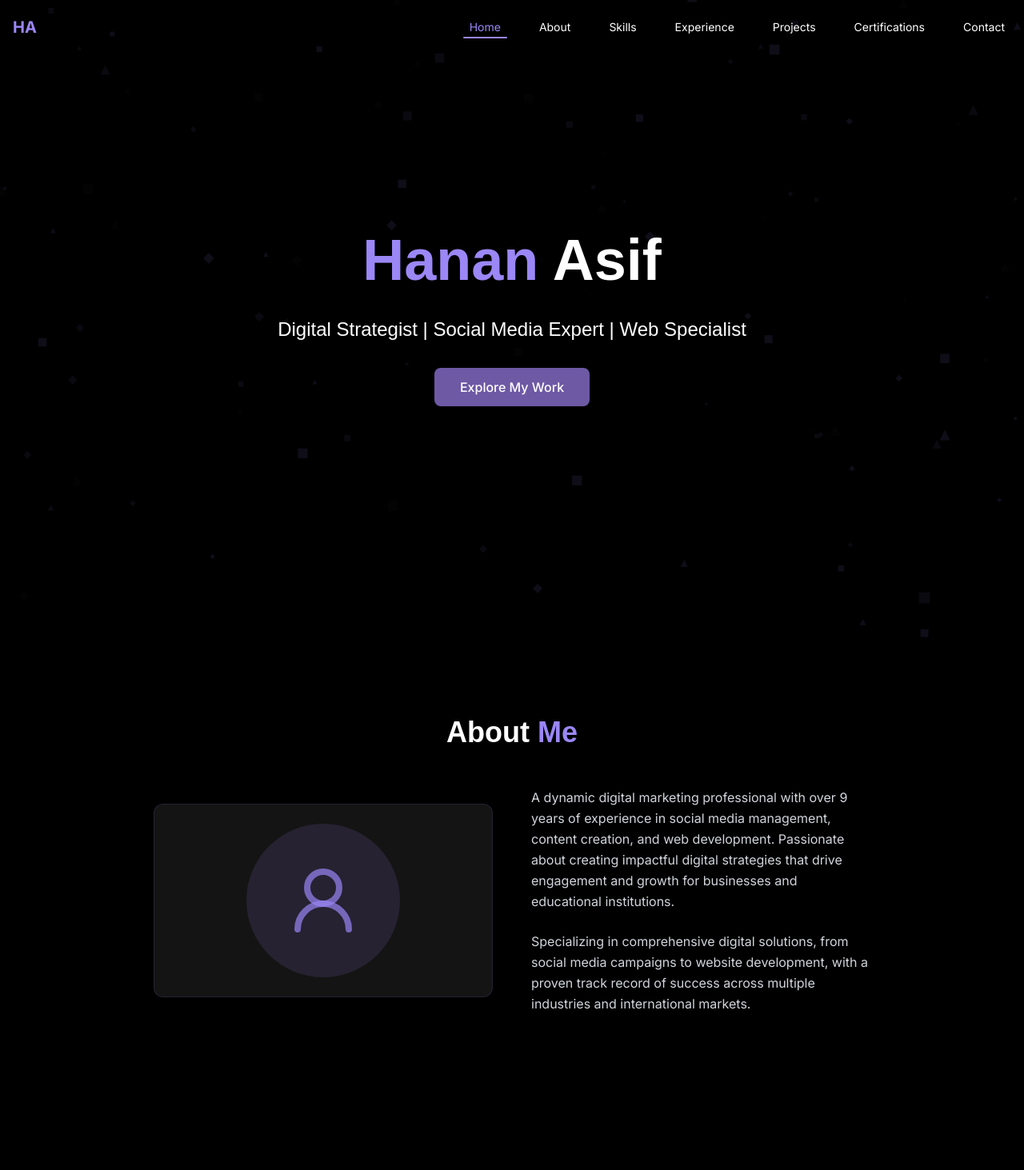
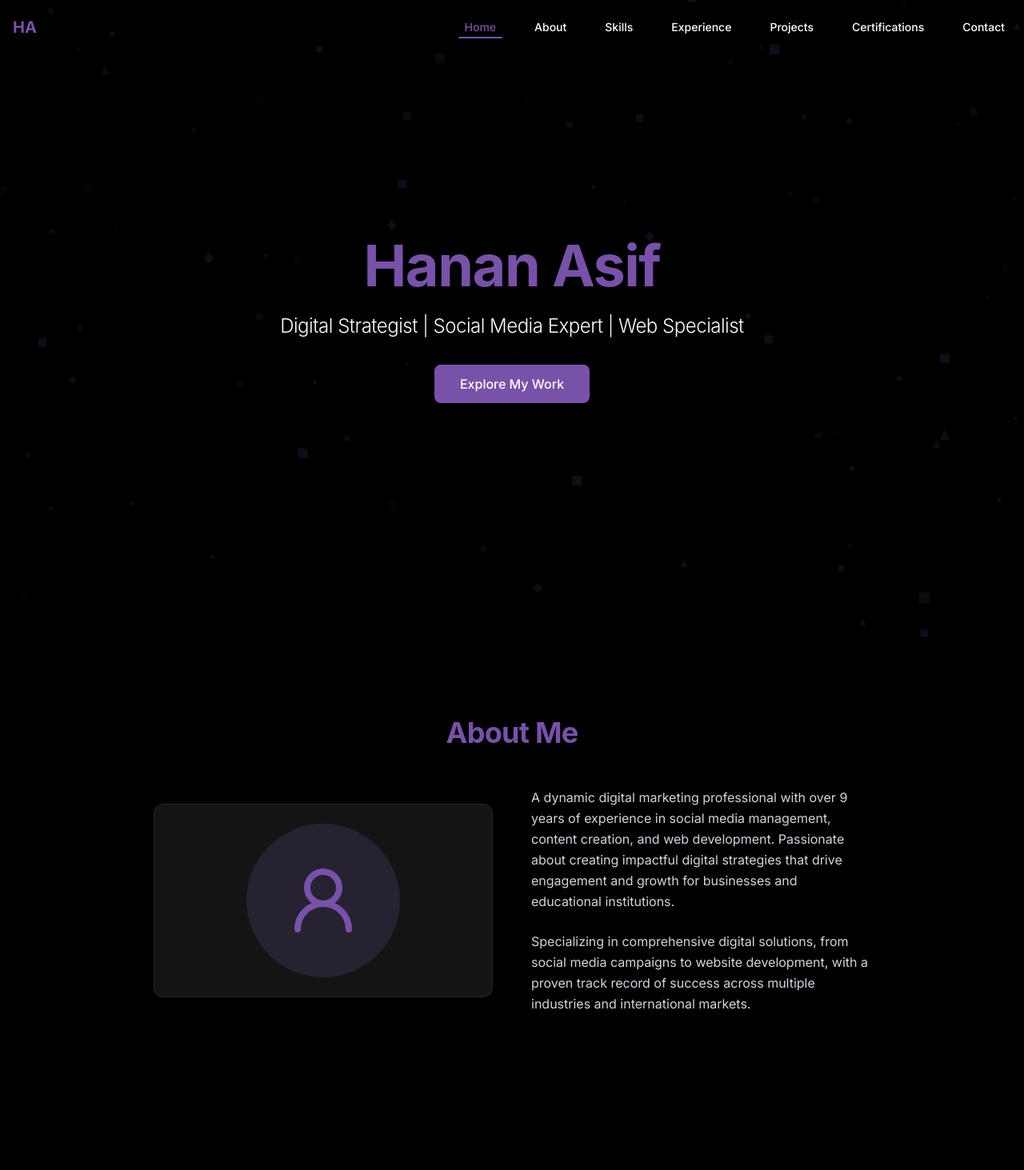
Before and after one commit to thehananasif/HananAsif-Portfolio, a React (Vite) app: page / in a window 1280 px wide. Shown: the top 1463 px of the page at 80% size. Built offline with nearby package versions, Linux system fonts and the light colour scheme.

Commit message:
Update portfolio design and typography
- Update the portfolio design to use SF Pro font.
- Remove glowing, neon, and shadow effects from headings.
- Set heading color to Royal Purple (#7851A9).
- Increase the size of the "Hanan Asif" heading.

```diff
--- a/src/App.css
+++ b/src/App.css
@@ -13,10 +13,10 @@
   transition: filter 300ms;
 }
 .logo:hover {
-  filter: drop-shadow(0 0 2em rgba(110, 89, 165, 0.7));
+  filter: drop-shadow(0 0 2em rgba(120, 81, 169, 0.7));
 }
 .logo.react:hover {
-  filter: drop-shadow(0 0 2em rgba(110, 89, 165, 0.7));
+  filter: drop-shadow(0 0 2em rgba(120, 81, 169, 0.7));
 }
 
 @keyframes logo-spin {
@@ -52,10 +52,17 @@
 }
 
 ::-webkit-scrollbar-thumb {
-  background: rgba(110, 89, 165, 0.6);
+  background: rgba(120, 81, 169, 0.6);
   border-radius: 4px;
 }
 
 ::-webkit-scrollbar-thumb:hover {
-  background: rgba(110, 89, 165, 0.8);
+  background: rgba(120, 81, 169, 0.8);
 }
+
+/* SF Pro font smoothing */
+body {
+  -webkit-font-smoothing: antialiased;
+  -moz-osx-font-smoothing: grayscale;
+  text-rendering: optimizeLegibility;
+}
--- a/src/components/FloatingText.tsx
+++ b/src/components/FloatingText.tsx
@@ -17,7 +17,7 @@ const FloatingText: React.FC<FloatingTextProps> = ({
 }) => {
   const getAnimationDuration = () => {
     switch (speed) {
-      case 'slow': return 'animation-duration: 5s;';
+      case 'slow': return 'animation-duration: 4s;';
       case 'fast': return 'animation-duration: 2s;';
       default: return 'animation-duration: 3s;';
     }
@@ -29,7 +29,7 @@ const FloatingText: React.FC<FloatingTextProps> = ({
         "animate-float",
         className
       )}
-      style={{ animationDelay: `${Math.random() * 2}s` }}
+      style={{ animationDelay: `${Math.random() * 1}s` }}
     >
       {text && <span style={{ display: 'inline-block' }}>{text}</span>}
       {children}
--- a/src/components/Navbar.tsx
+++ b/src/components/Navbar.tsx
@@ -8,6 +8,7 @@ interface NavbarProps {
 const Navbar: React.FC<NavbarProps> = ({ sections }) => {
   const [activeSection, setActiveSection] = useState('');
   const [isScrolled, setIsScrolled] = useState(false);
+  const [isMobileMenuOpen, setIsMobileMenuOpen] = useState(false);
 
   useEffect(() => {
     const handleScroll = () => {
@@ -47,47 +48,72 @@ const Navbar: React.FC<NavbarProps> = ({ sections }) => {
     if (element) {
       element.scrollIntoView({ behavior: 'smooth' });
     }
+    setIsMobileMenuOpen(false);
   };
 
   return (
     <nav
       className={`fixed top-0 left-0 right-0 z-50 transition-all duration-300 ${
-        isScrolled ? 'bg-portfolio-dark-purple/80 backdrop-blur-md py-3 shadow-lg' : 'bg-transparent py-5'
+        isScrolled ? 'bg-black/90 backdrop-blur-md py-3 shadow-lg' : 'bg-transparent py-5'
       }`}
     >
       <div className="container mx-auto px-4">
         <div className="flex justify-between items-center">
           <div className="text-xl font-bold text-white">
-            <span className="text-portfolio-light-purple">HA</span>
+            <span className="text-[#7851A9]">HA</span>
           </div>
 
+          {/* Desktop menu */}
           <ul className="hidden md:flex space-x-8">
             {sections.map(section => (
               <li key={section.id}>
                 <button
                   onClick={() => scrollToSection(section.id)}
-                  className={`relative px-2 py-1 text-sm transition-colors duration-300 ${
-                    activeSection === section.id ? 'text-portfolio-light-purple' : 'text-white hover:text-portfolio-light-purple'
+                  className={`relative px-2 py-1 text-sm font-medium transition-colors duration-300 ${
+                    activeSection === section.id ? 'text-[#7851A9]' : 'text-white hover:text-[#7851A9]'
                   }`}
                 >
                   {section.title}
                   {activeSection === section.id && (
-                    <span className="absolute bottom-0 left-0 w-full h-0.5 bg-portfolio-light-purple rounded-full" />
+                    <span className="absolute bottom-0 left-0 w-full h-0.5 bg-[#7851A9] rounded-full" />
                   )}
                 </button>
               </li>
             ))}
           </ul>
 
+          {/* Mobile menu button */}
           <div className="md:hidden">
-            {/* Mobile menu button - can be expanded if needed */}
-            <button className="text-white focus:outline-none">
-              <div className="w-6 h-0.5 bg-white mb-1.5"></div>
-              <div className="w-6 h-0.5 bg-white mb-1.5"></div>
-              <div className="w-6 h-0.5 bg-white"></div>
+            <button
+              className="text-white focus:outline-none"
+              onClick={() => setIsMobileMenuOpen(!isMobileMenuOpen)}
+            >
+              <div className={`w-6 h-0.5 bg-white mb-1.5 transition-all duration-300 ${isMobileMenuOpen ? 'transform rotate-45 translate-y-2' : ''}`}></div>
+              <div className={`w-6 h-0.5 bg-white mb-1.5 transition-all duration-300 ${isMobileMenuOpen ? 'opacity-0' : 'opacity-100'}`}></div>
+              <div className={`w-6 h-0.5 bg-white transition-all duration-300 ${isMobileMenuOpen ? 'transform -rotate-45 -translate-y-2' : ''}`}></div>
             </button>
           </div>
         </div>
+
+        {/* Mobile menu */}
+        {isMobileMenuOpen && (
+          <div className="md:hidden mt-4 bg-black/95 py-4 px-2 rounded-lg">
+            <ul className="space-y-4">
+              {sections.map(section => (
+                <li key={section.id}>
+                  <button
+                    onClick={() => scrollToSection(section.id)}
+                    className={`block w-full text-left px-4 py-2 text-sm font-medium rounded-md transition-colors duration-300 ${
+                      activeSection === section.id ? 'bg-[#7851A9]/20 text-[#7851A9]' : 'text-white hover:bg-[#7851A9]/10 hover:text-[#7851A9]'
+                    }`}
+                  >
+                    {section.title}
+                  </button>
+                </li>
+              ))}
+            </ul>
+          </div>
+        )}
       </div>
     </nav>
   );
--- a/src/index.css
+++ b/src/index.css
@@ -36,6 +36,9 @@
     --ring: 260 50% 55%;
 
     --radius: 0.5rem;
+
+    /* Royal Purple for headings */
+    --royal-purple: #7851A9;
   }
 }
 
@@ -49,12 +52,16 @@
   }
 
   body {
-    @apply bg-black text-foreground font-sans;
-    font-feature-settings: "rlig" 1, "calt" 1;
+    @apply bg-black text-foreground;
+    font-family: -apple-system, BlinkMacSystemFont, "SF Pro Text", "SF Pro Display", system-ui, sans-serif;
+    -webkit-font-smoothing: antialiased;
+    -moz-osx-font-smoothing: grayscale;
   }
 
   h1, h2, h3, h4, h5, h6 {
-    @apply font-heading font-bold;
+    font-family: -apple-system, BlinkMacSystemFont, "SF Pro Display", system-ui, sans-serif;
+    @apply font-bold text-[#7851A9];
+    letter-spacing: -0.02em;
   }
 }
 
@@ -110,6 +117,34 @@
     -ms-overflow-style: none;
     scrollbar-width: none;
   }
+
+  /* Modern button styling */
+  .button-modern {
+    @apply bg-[#7851A9] text-white px-8 py-3 rounded-lg transition-all duration-300 font-medium;
+    position: relative;
+    overflow: hidden;
+  }
+
+  .button-modern:hover {
+    @apply transform scale-105;
+    background-color: #8A65BC;
+  }
+
+  .button-modern:active {
+    @apply transform scale-95;
+  }
+
+  /* Main heading style */
+  .main-heading {
+    @apply text-6xl md:text-7xl font-bold;
+    color: #7851A9;
+  }
+
+  /* Section heading style */
+  .section-heading {
+    @apply text-3xl md:text-4xl font-bold mb-12 text-center;
+    color: #7851A9;
+  }
 }
 
 /* Animations */
--- a/src/pages/Index.tsx
+++ b/src/pages/Index.tsx
@@ -231,7 +231,7 @@ const Index = () => {
 
       {/* Scroll Progress Indicator */}
       <div
-        className="fixed top-0 left-0 h-1 bg-portfolio-light-purple z-50 transition-all duration-300"
+        className="fixed top-0 left-0 h-1 bg-[#7851A9] z-50 transition-all duration-300"
         style={{ width: `${scrollProgress * 100}%` }}
       />
 
@@ -243,19 +243,13 @@ const Index = () => {
           {/* Welcome Section */}
           <section id="welcome" className="min-h-screen relative flex items-center justify-center overflow-hidden">
             <div className="absolute inset-0 z-0">
-              {/* Background video would go here */}
               <div className="absolute inset-0 bg-black bg-opacity-90"></div>
             </div>
 
             <div className="container mx-auto px-4 z-10 text-center">
-              <FloatingText
-                text=""
-                className="mb-8"
-              >
-                <h1 className="text-5xl md:text-7xl font-bold text-white mb-2">
-                  <span className="text-portfolio-light-purple">Hanan</span> Asif
-                </h1>
-              </FloatingText>
+              <h1 className="main-heading mb-6">
+                Hanan Asif
+              </h1>
 
               <div className="opacity-0 animate-fade-in" style={{animationDelay: '0.5s', animationFillMode: 'forwards'}}>
                 <h2 className="text-xl md:text-2xl text-white font-light mb-8">
@@ -266,7 +260,7 @@ const Index = () => {
               <div className="opacity-0 animate-fade-in" style={{animationDelay: '1s', animationFillMode: 'forwards'}}>
                 <button
                   onClick={() => document.getElementById('about')?.scrollIntoView({ behavior: 'smooth' })}
-                  className="bg-portfolio-purple hover:bg-portfolio-light-purple text-white px-8 py-3 rounded-lg transition-all duration-300 transform hover:scale-105 font-medium"
+                  className="button-modern"
                 >
                   Explore My Work
                 </button>
@@ -278,15 +272,15 @@ const Index = () => {
           <section id="about" className="py-24 relative bg-black">
             <div className="container mx-auto px-4">
               <div className="max-w-4xl mx-auto">
-                <h2 className="text-3xl md:text-4xl font-bold text-white mb-12 text-center">
-                  About <span className="text-portfolio-light-purple">Me</span>
+                <h2 className="section-heading">
+                  About Me
                 </h2>
 
                 <div className="grid grid-cols-1 md:grid-cols-2 gap-12 items-center">
                   <ThreeDCard className="bg-portfolio-dark-gray/60 rounded-xl overflow-hidden border border-portfolio-purple/20">
                     <div className="p-6 flex items-center justify-center">
                       <div className="w-48 h-48 rounded-full bg-portfolio-purple/20 flex items-center justify-center">
-                        <UserRound className="w-24 h-24 text-portfolio-light-purple/70" />
+                        <UserRound className="w-24 h-24 text-[#7851A9]" />
                       </div>
                     </div>
                   </ThreeDCard>
@@ -308,8 +302,8 @@ const Index = () => {
           {/* Skills Section */}
           <section id="skills" className="py-24 relative bg-black">
             <div className="container mx-auto px-4">
-              <h2 className="text-3xl md:text-4xl font-bold text-white mb-12 text-center">
-                My <span className="text-portfolio-light-purple">Skills</span>
+              <h2 className="section-heading">
+                My Skills
               </h2>
 
               <div className="max-w-6xl mx-auto">
@@ -321,8 +315,8 @@ const Index = () => {
           {/* Experience Section */}
           <section id="experience" className="py-24 relative bg-black">
             <div className="container mx-auto px-4">
-              <h2 className="text-3xl md:text-4xl font-bold text-white mb-12 text-center">
-                Work <span className="text-portfolio-light-purple">Experience</span>
+              <h2 className="section-heading">
+                Work Experience
               </h2>
 
               <div className="max-w-5xl mx-auto">
@@ -334,8 +328,8 @@ const Index = () => {
           {/* Projects Section */}
           <section id="projects" className="py-24 relative bg-black">
             <div className="container mx-auto px-4">
-              <h2 className="text-3xl md:text-4xl font-bold text-white mb-12 text-center">
-                Featured <span className="text-portfolio-light-purple">Projects</span>
+              <h2 className="section-heading">
+                Featured Projects
               </h2>
 
               <div className="max-w-6xl mx-auto">
@@ -351,8 +345,8 @@ const Index = () => {
           {/* Certifications Section */}
           <section id="certifications" className="py-24 relative bg-black">
             <div className="container mx-auto px-4">
-              <h2 className="text-3xl md:text-4xl font-bold text-white mb-12 text-center">
-                <span className="text-portfolio-light-purple">Certifications</span>
+              <h2 className="section-heading">
+                Certifications
               </h2>
 
               <div className="max-w-6xl mx-auto">
@@ -368,8 +362,8 @@ const Index = () => {
           {/* Contact Section */}
           <section id="contact" className="py-24 relative bg-black">
             <div className="container mx-auto px-4">
-              <h2 className="text-3xl md:text-4xl font-bold text-white mb-12 text-center">
-                Get In <span className="text-portfolio-light-purple">Touch</span>
+              <h2 className="section-heading">
+                Get In Touch
               </h2>
 
               <div className="max-w-6xl mx-auto">
@@ -382,7 +376,7 @@ const Index = () => {
           <footer className="py-8 bg-black border-t border-portfolio-purple/20">
             <div className="container mx-auto px-4 text-center">
               <div className="animate-rotate-slow inline-block mb-4">
-                <div className="text-2xl font-bold text-portfolio-light-purple">HA</div>
+                <div className="text-2xl font-bold text-[#7851A9]">HA</div>
               </div>
 
               <p className="text-gray-400 text-sm">
```
